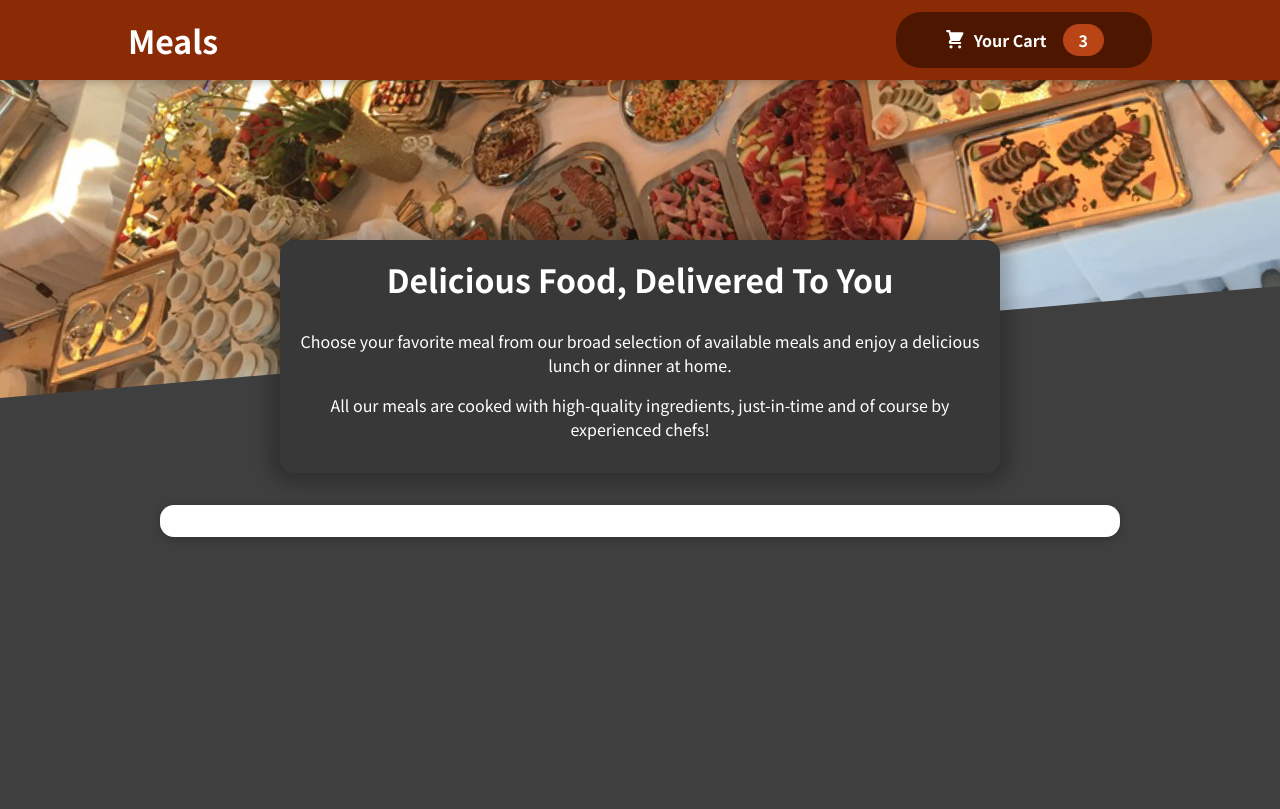
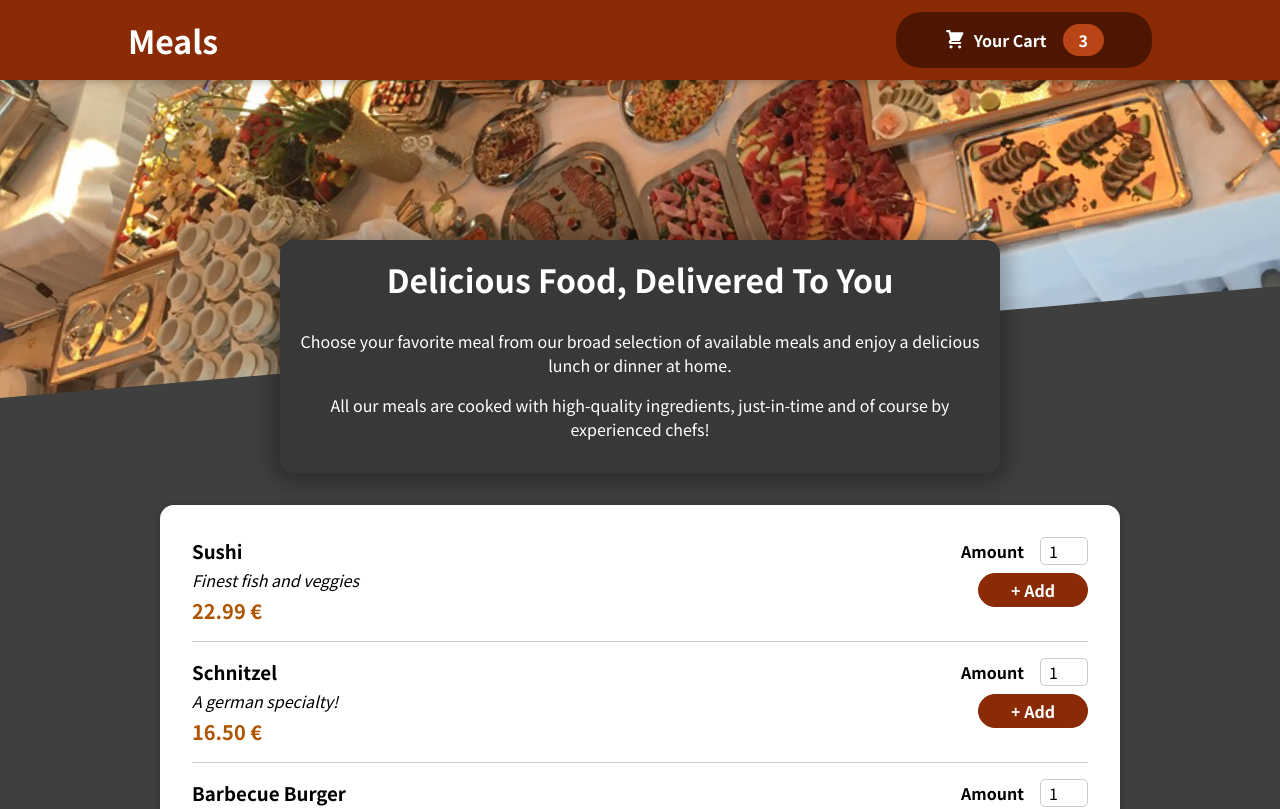
Before and after one commit to adriKosa/food-order-react-app, a React (Create React App) app: page / in a window 1280 px wide. Shown: the top 809 px of the page. Built offline with nearby package versions, Linux system fonts and the light colour scheme.

Commit message:
WIP add input and meal item form component

```diff
--- a/src/components/Meals/AvailableMeals.js
+++ b/src/components/Meals/AvailableMeals.js
@@ -30,13 +30,14 @@
 ];
 
 function AvailableMeals() {
-  const mealsList = DUMMY_MEALS.map((meal) => {
+  const mealsList = DUMMY_MEALS.map((meal) =>
     <MealItem
+      id={meal.id}
       key={meal.id}
       name={meal.name}
       description={meal.description}
       price={meal.price} />
-  })
+  )
 
   return (
     <section className={classes.meals}>
--- a/src/components/Meals/MealItem/MealItem.js
+++ b/src/components/Meals/MealItem/MealItem.js
@@ -1,4 +1,5 @@
 import classes from "./MealItem.module.css"
+import MealItemForm from "./MealItemForm"
 
 function MealItem(props) {
   const price = `${props.price.toFixed(2)} €`
@@ -11,7 +12,7 @@
         <div className={classes.price}>{price}</div>
       </div>
       <div>
-
+        <MealItemForm id={props.id} />
       </div>
     </li>
   )
--- a/src/components/Meals/MealItem/MealItemForm.js
+++ b/src/components/Meals/MealItem/MealItemForm.js
@@ -0,0 +1,22 @@
+import classes from './MealItemForm.module.css'
+import Input from '../../UI/Input'
+
+function MealItemForm(props) {
+  return (
+    <form className={classes.form} action="">
+      <Input
+        label="Amount"
+        input={{
+          id: 'amount_' + props.id,
+          type: 'number',
+          min: '1',
+          max: '5',
+          step: '1',
+          defaultValue: '1'
+        }}/>
+      <button>+ Add</button>
+    </form>
+  )
+}
+
+export default MealItemForm
--- /dev/null
+++ b/src/components/Meals/MealItem/MealItemForm.module.css
@@ -0,0 +1,20 @@
+.form {
+  text-align: right;
+}
+
+.form button {
+  font: inherit;
+  cursor: pointer;
+  background-color: #8a2b06;
+  border: 1px solid #8a2b06;
+  color: white;
+  padding: 0.25rem 2rem;
+  border-radius: 20px;
+  font-weight: bold;
+}
+
+.form button:hover,
+.form button:active {
+  background-color: #641e03;
+  border-color: #641e03;
+}
--- /dev/null
+++ b/src/components/UI/Input.js
@@ -0,0 +1,12 @@
+import classes from "./Input.module.css"
+
+function Input(props) {
+  return (
+    <div className={classes.input}>
+      <label htmlFor={props.input.id}>{props.label}</label>
+      <input id={props.input.id} {...props.input} />
+    </div>
+  )
+}
+
+export default Input
--- /dev/null
+++ b/src/components/UI/Input.module.css
@@ -0,0 +1,18 @@
+.input {
+  display: flex;
+  align-items: center;
+  margin-bottom: 0.5rem;
+}
+
+.input label {
+  font-weight: bold;
+  margin-right: 1rem;
+}
+
+.input input {
+  width: 3rem;
+  border-radius: 5px;
+  border: 1px solid #ccc;
+  font: inherit;
+  padding-left: 0.5rem;
+}
```
